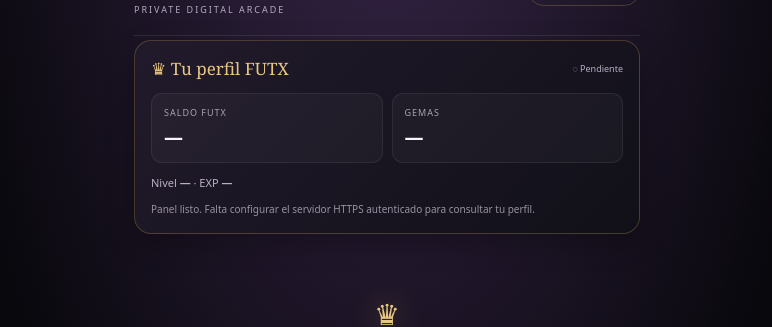
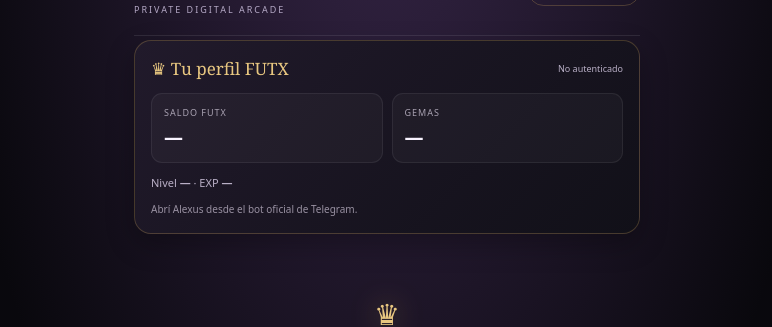
Before and after one commit to nicolamona/alexus-slot, a plain HTML site: page index.html in a window 1280 px wide. Shown: the part 72-399 px from the top of the page, without its empty margins (253-1025 px from the left). Drawn offline with Linux system fonts and the light colour scheme.

Commit message:
Add files via upload

```diff
--- a/index.html
+++ b/index.html
@@ -197,7 +197,7 @@ function spin(){
   const message = document.getElementById("playerMessage");
 
   // Se completará cuando el backend HTTPS esté publicado.
-  const API_URL = "";
+  const API_URL = "https://1129848cdc3a20.lhr.life/profile";
 
   const webapp = window.Telegram && window.Telegram.WebApp;
   if (webapp) webapp.ready();
```
